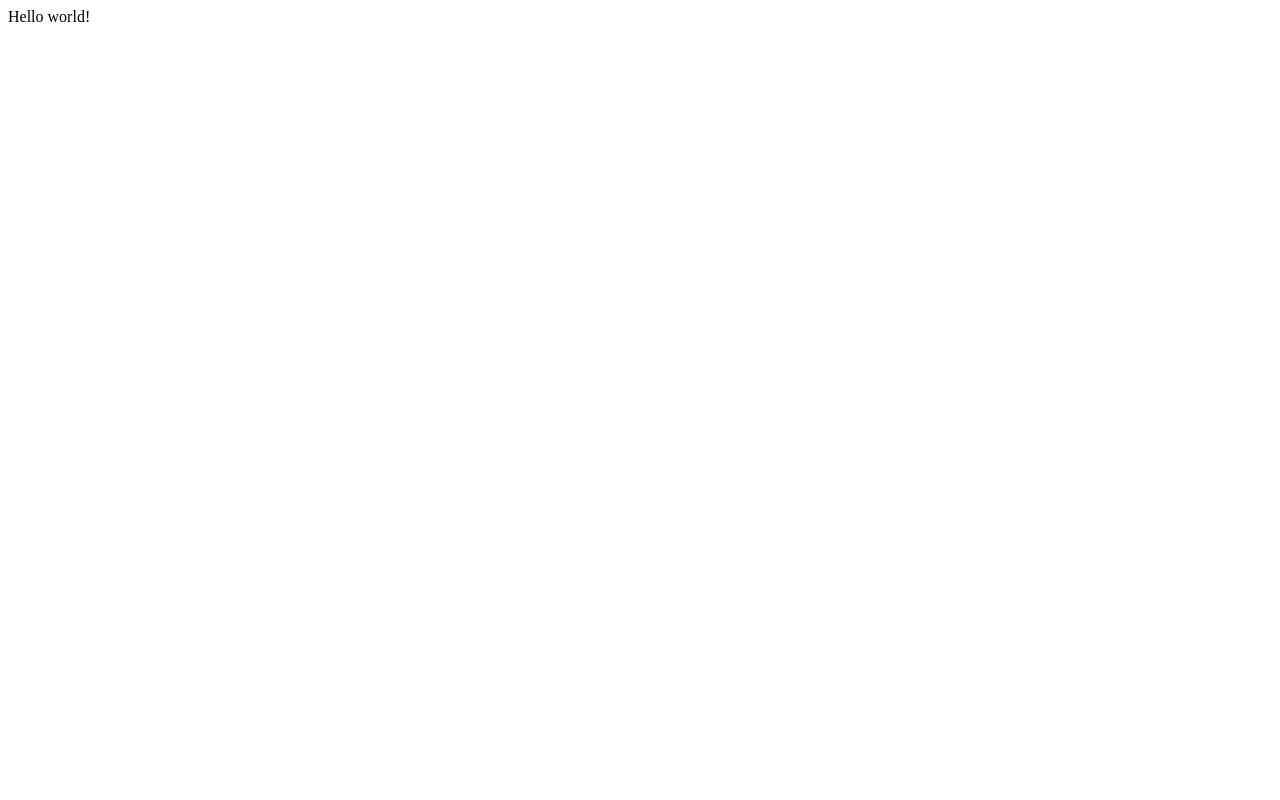
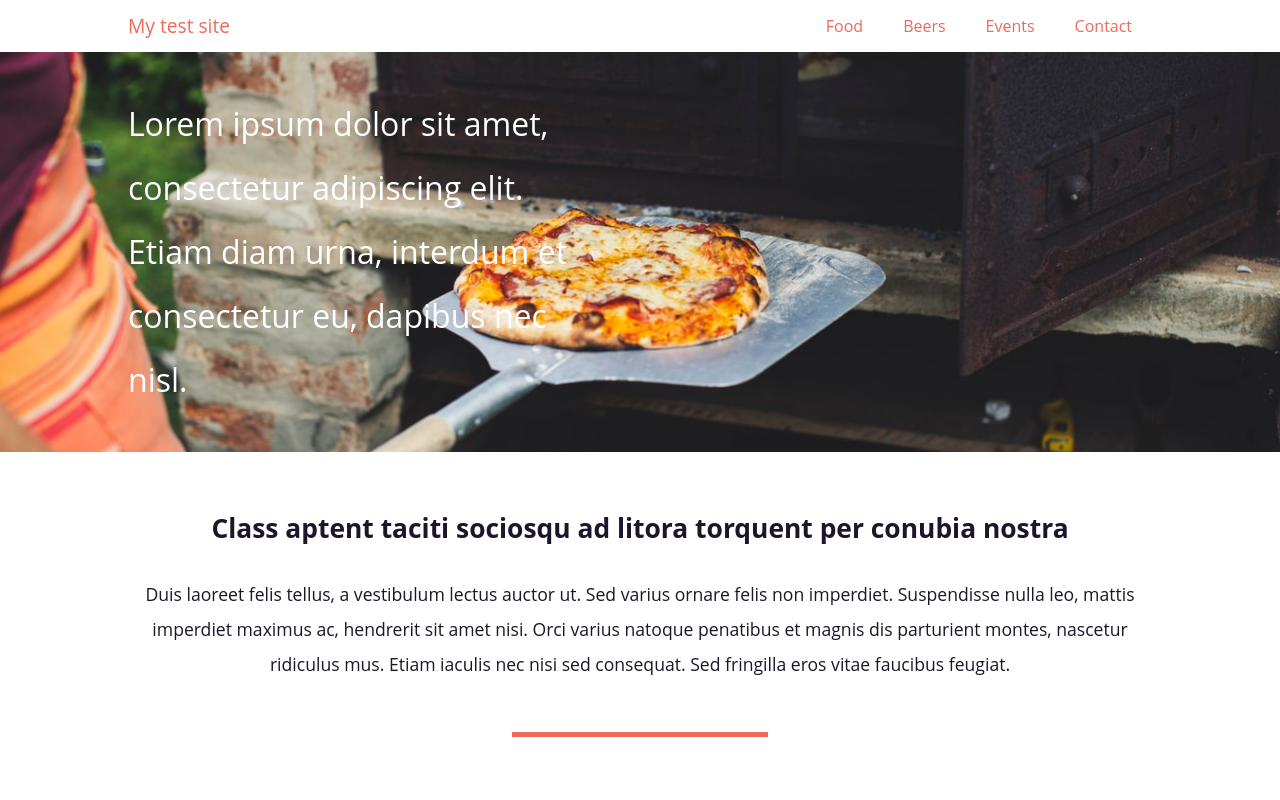
Before and after one commit to cheryllaird/netlify-cms-gatsby, a Gatsby site: page / in a window 1280 px wide. Shown: the top 800 px of the page. Built offline with nearby package versions, Linux system fonts and the light colour scheme; Gatsby itself is replaced by a stand-in of ours.

Commit message:
Add site template

```diff
--- /dev/null
+++ b/src/components/footer.js
@@ -0,0 +1,15 @@
+import React from "react"
+import { Link } from "gatsby"
+
+export default function Footer() {
+    return (
+        <footer>
+            <nav>
+                <Link to="/">Food</Link>
+                <Link to="/">Beers</Link>
+                <Link to="/">Events</Link>
+                <Link to="/">Contact</Link>
+            </nav>
+        </footer>
+    )
+}
--- /dev/null
+++ b/src/components/header.js
@@ -0,0 +1,16 @@
+import React from "react"
+import { Link } from "gatsby"
+
+export default function Header({ siteTitle }) {
+    return (
+        <header>
+            <Link to="/" className="brand-logo">{siteTitle}</Link>
+            <nav>
+                <Link to="/">Food</Link>
+                <Link to="/">Beers</Link>
+                <Link to="/">Events</Link>
+                <Link to="/">Contact</Link>
+            </nav>
+        </header>
+    )
+}
--- /dev/null
+++ b/src/pages/app.css
@@ -0,0 +1,145 @@
+:root {
+    --palette-black: #1E152A;
+    --palette-white: #FFFFFF;
+
+    --palette-primary: #ED6A5A;
+    --palette-primary-100: #ef796b;
+    --palette-primary-200: #f1887b;
+    --palette-primary-300: #f2978c;
+    --palette-primary-400: #f4a69c;
+    --palette-primary-500: #f6b5ad;
+    --palette-primary-600: #f8c3bd;
+    --palette-primary-700: #fad2ce;
+    --palette-primary-800: #fbe1de;
+    --palette-primary-900: #fdf0ef;
+
+    --palette-accent: #4e6766;
+    --palette-accent-100: #607675;
+    --palette-accent-200: #718585;
+    --palette-accent-300: #839594;
+    --palette-accent-400: #95a4a3;
+    --palette-accent-500: #a7b3b3;
+    --palette-accent-600: #b8c2c2;
+    --palette-accent-700: #cad1d1;
+    --palette-accent-800: #dce1e0;
+    --palette-accent-900: #edf0f0;
+}
+
+html, body {
+    font-family: 'Open Sans', sans-serif;
+    font-size: 16px;
+    line-height: 2;
+    background-color: var(--palette-white);
+    color: var(--palette-black);
+    margin: 0;
+}
+
+#app {
+    display: flex;
+    flex-direction: column;
+    height: 100vh;
+}
+
+header {
+    display: flex;
+    align-items: center;
+    padding: 0 10vw;
+}
+
+header nav {
+    display: inline-flex;
+    margin-left: auto;
+}
+
+header nav a {
+    padding: 10px 20px;
+}
+
+main {
+    flex: 1;
+}
+
+main section {
+    padding: 0 10vw;
+}
+
+a {
+    text-decoration: none;
+    color: var(--palette-primary);
+}
+
+.brand-logo {
+    font-size: 1.2rem;
+}
+
+.splash-banner {
+    position: relative;
+    background-color: #282c34;
+    color: white;
+    min-height: 50vh;
+}
+
+.splash-banner:before {
+    content: "";
+    background-image: url("../images/splash-pizza.jpg");
+    background-size: cover;
+    background-position: center;
+    position: absolute;
+    top: 0;
+    bottom: 0;
+    left: 0;
+    right: 0;
+}
+
+.splash-banner h1 {
+    font-weight: 400;
+    display: block;
+    z-index: 1;
+    width: 35vw;
+}
+
+.intro {
+    font-size: 1.1rem;
+    position: relative;
+    text-align: center;
+    margin: 50px 0 100px;
+}
+
+.intro:after {
+    content: "";
+    display: block;
+    width: 25%;
+    margin-left: 50%;
+    border-bottom: 5px solid var(--palette-primary);
+    margin-top: 50px;
+    transform: translateX(-50%);
+}
+
+.drinks {
+    display: flex;
+    padding: 0 10vw;
+}
+
+.drinks .gatsby-image-wrapper {
+    width: 100%;
+    margin-left: 10vw;
+}
+
+footer {
+    display: flex;
+    align-items: center;
+    justify-content: center;
+    padding: 0 10vw;
+    margin-top: 100px;
+    background-color: var(--palette-black);
+    color: var(--palette-white);
+}
+
+footer nav {
+    display: inline-flex;
+}
+
+footer nav a {
+    color: var(--palette-white);
+    padding: 10px 20px;
+}
--- a/src/pages/index.js
+++ b/src/pages/index.js
@@ -1,5 +1,37 @@
 import React from "react"
+import Header from "../components/header"
+import Footer from "../components/footer"
+import "./app.css"
 
 export default function Home() {
-  return <div>Hello world!</div>
+    return (
+        <>
+            <Header siteTitle="My test site" />
+            <main role="main">
+                <header className="splash-banner">
+                    <h1>Lorem ipsum dolor sit amet, consectetur adipiscing elit. Etiam diam urna, interdum et consectetur eu, dapibus nec nisl.</h1>
+                </header>
+
+                <section className="intro">
+                    <h2>Class aptent taciti sociosqu ad litora torquent per conubia nostra</h2>
+
+                    <p>Duis laoreet felis tellus, a vestibulum lectus auctor ut. Sed varius ornare felis non imperdiet. Suspendisse nulla leo, mattis imperdiet maximus ac, hendrerit sit amet nisi. Orci varius natoque penatibus et magnis dis parturient montes, nascetur ridiculus mus. Etiam iaculis nec nisi sed consequat. Sed fringilla eros vitae faucibus feugiat.</p>
+                </section>
+
+                <section className="drinks">
+                    <div>
+                        <h2>Duis orci metus</h2>
+
+                        <p>Phasellus orci ligula, facilisis id maximus eu, euismod in purus. Sed congue condimentum efficitur. Duis dignissim, massa eu tristique venenatis, ante ligula scelerisque sem, cursus condimentum elit tellus et arcu. Morbi sed urna laoreet, volutpat risus vel, vulputate purus. Vestibulum porttitor gravida sapien in accumsan. Nunc orci enim, hendrerit porta bibendum nec, condimentum ac justo. Pellentesque ipsum ligula, pulvinar a purus eget, vestibulum mattis arcu. Pellentesque tincidunt libero id odio suscipit consectetur. Fusce eget elementum risus. Duis suscipit lectus nec rutrum efficitur. Mauris semper facilisis nisi sit amet ultrices. Praesent vel pellentesque elit.</p>
+
+                        <p>Praesent dapibus libero quis risus sollicitudin interdum. Nam tristique mauris ac tincidunt suscipit. Curabitur vel venenatis sem, quis rhoncus urna. Aliquam enim tellus, venenatis a ante in, pulvinar lobortis ipsum. Mauris at libero ut lorem rhoncus auctor vitae in purus.</p>
+                    </div>
+
+                    <img src="../images/beer.jpg" alt="Beer" />
+
+                </section>
+            </main>
+            <Footer />
+        </>
+    )
 }
```
Also changed, not shown: static/admin/config.yml (+16 -8 lines), site/content/about.yml (added), site/content/welcome.yml (added), src/images/beer.jpg (added), src/images/splash-pizza.jpg (added).
